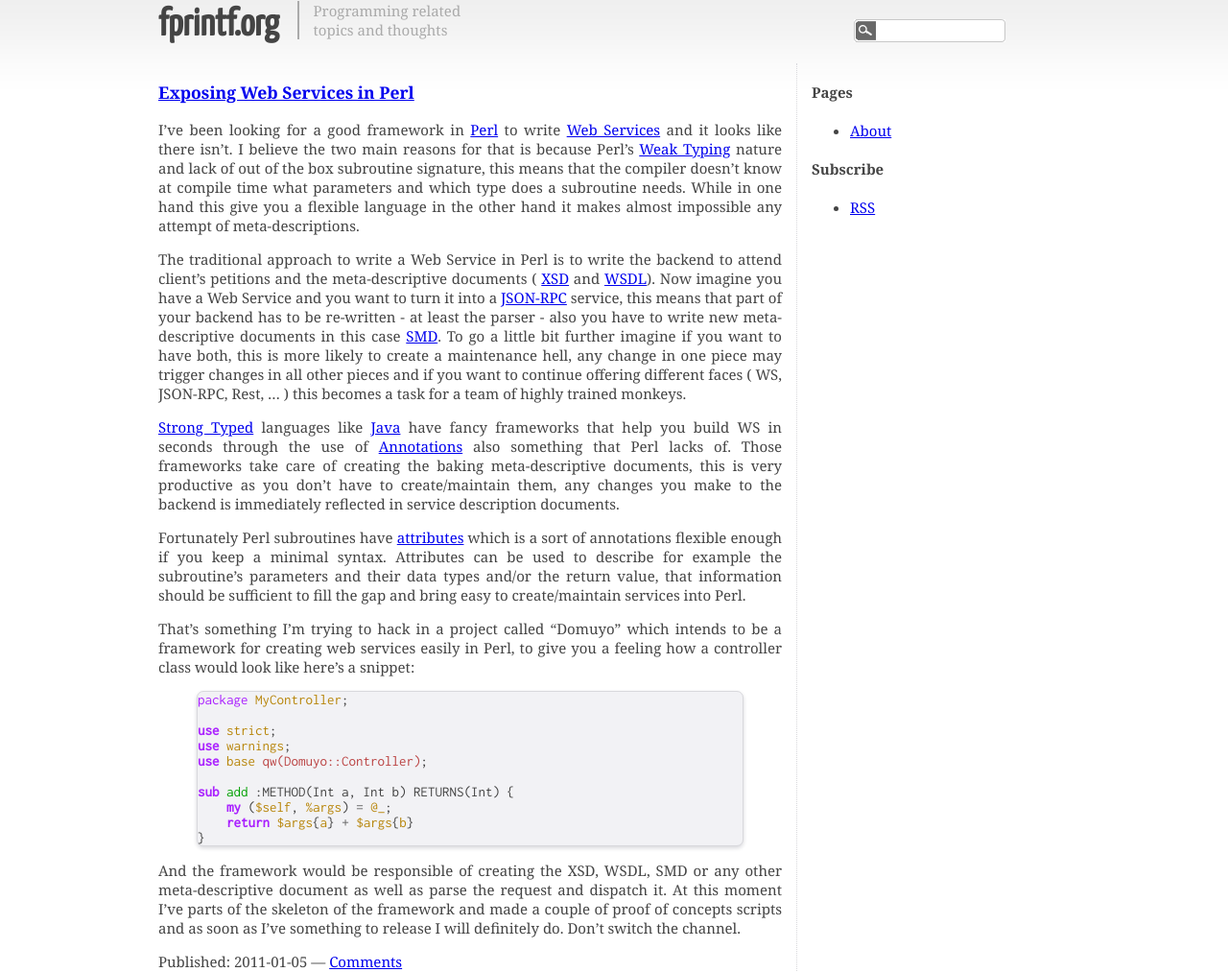
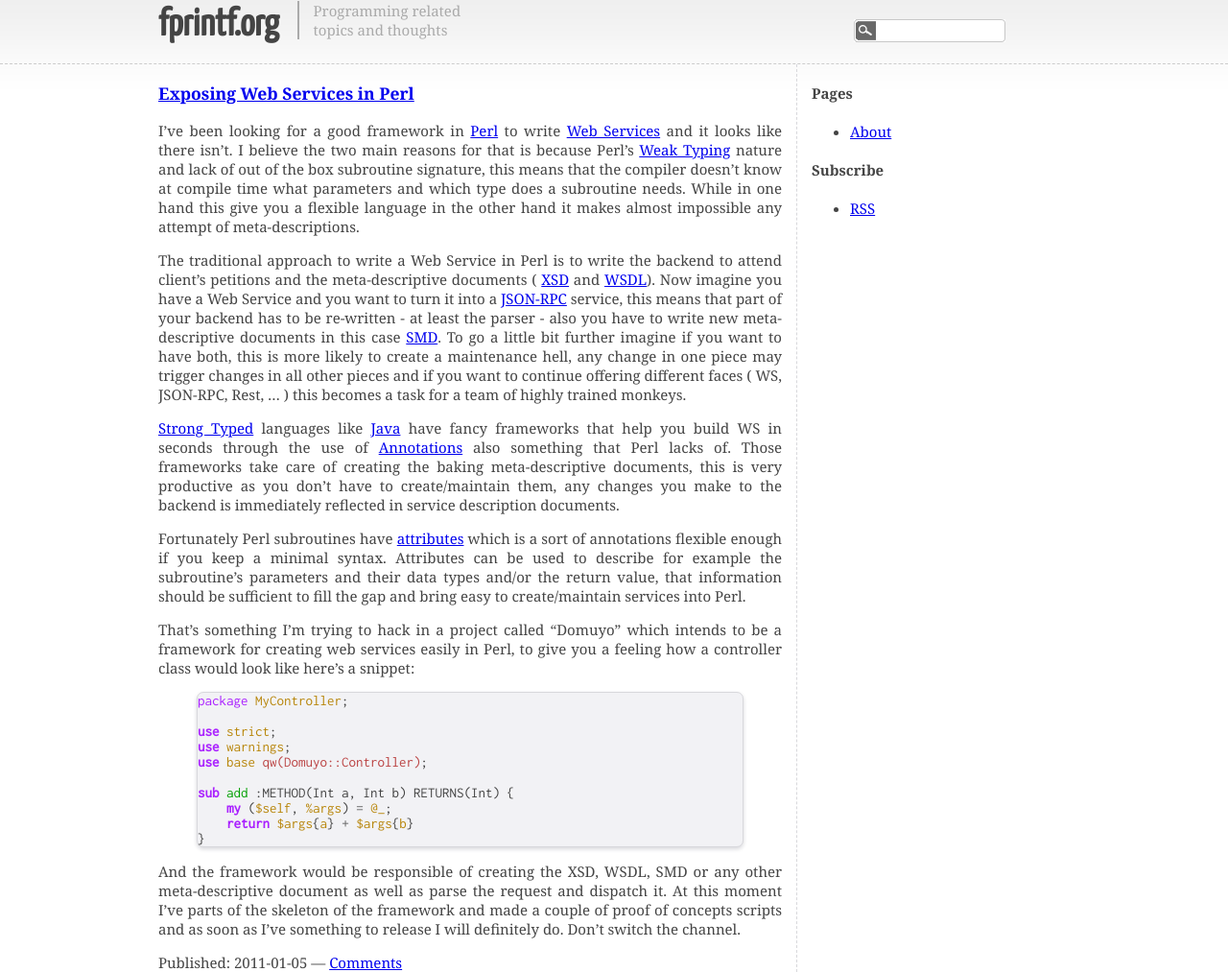
Before and after one commit to bluescreen10/bluescreen10.github.com, a Jekyll site: the page built from index.html, in a window 1280 px wide. Shown: the whole page at 96% size. Built offline with Jekyll 4.4.1, drawn with Linux system fonts in a browser that asks for light colours; some web fonts are replaced; the list of posts is cut into pages by our own code.

Commit message:
more css

```diff
--- a/css/master.css
+++ b/css/master.css
@@ -12,6 +12,7 @@
 .header {
     display: block;
     position: relative;
+    border-bottom: 1px dashed #ccc;
 }
 
 .header h1 {
@@ -99,7 +100,7 @@
 .main {
     float: left;
     width: 650px;
-    border-right: 1px dotted #d8d8dc;
+    border-right: 1px dashed #d8d8dc;
     padding-right: 15px;
 }
 .sidebar {
```
